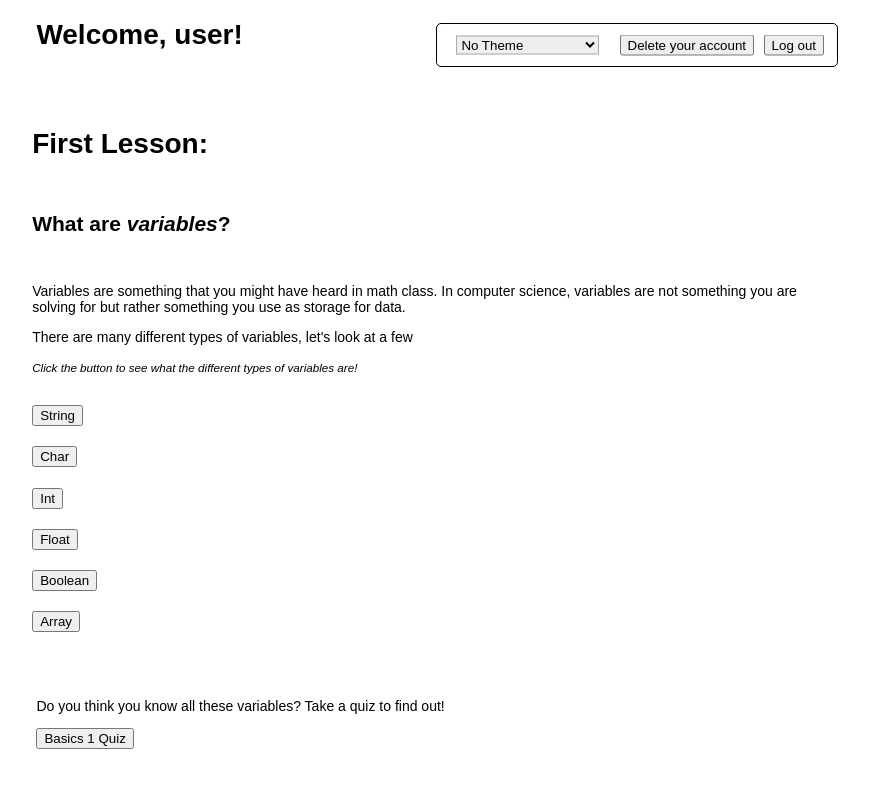
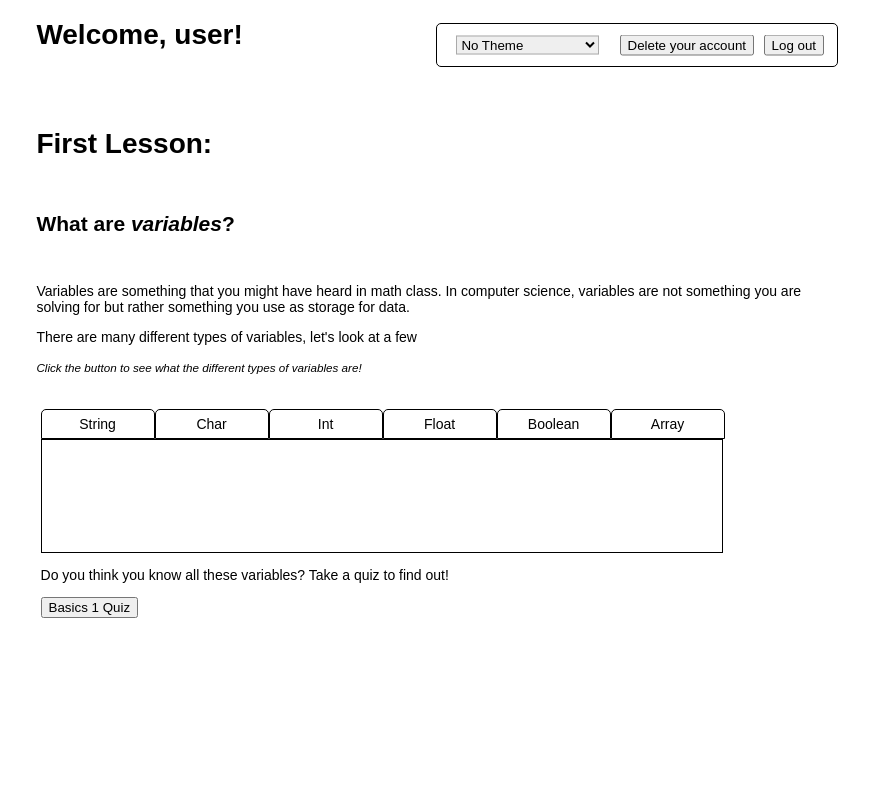
Before and after one commit to anniezhn/CSC210, a plain HTML site: page homepage.html in a window 1280 px wide. Both pictures are taken after a click on the button "Basics 1". Shown: the whole page, without its empty margins (212-1081 px from the left). Drawn offline with nearby package versions, Linux system fonts and the light colour scheme.

Commit message:
Definitions Redesign
Updated the HTML/CSS to redesign the definitions to work as a tabbed
box. Changed $().one handlers to $().on so one can toggle between
definitions and the quiz.

```diff
--- a/basics1.html
+++ b/basics1.html
@@ -1,92 +1,5 @@
-<!--
-<!DOCTYPE html>
-<html>
-  <head>
-    <title>TAJ: Basics 1 </title>
-    <meta charset="utf-8"/>
-    <link href="css/taj.css" rel="stylesheet" type="text/css" />
-    <script src="//code.jquery.com/jquery-1.11.1.min.js"></script>
-    <script src="js/taj.js"></script>
-<body>
--->
-
-<script type="text/javascript">
-$(document).ready(function($) {
-$("#getStringDef").one('click', function() {
-    $.ajax({
-       url: "cgi-bin/basics1/basics1-string.py",
-       type: "GET",
-       dataType: "text",
-           cache: false,
-       success: function(dat) {
-         console.log(dat);
-         $("#string").append('<p>' + dat + '</p>');
-       },
-    });
-  });
-$("#getCharDef").one('click', function() {
-    $.ajax({
-       url: "cgi-bin/basics1/basics1-char.py",
-       type: "GET",
-       dataType: "text",
-           cache: false,
-       success: function(dat) {
-         console.log(dat);
-         $("#char").append('<p>' + dat + '</p>');
-       },
-    });
-  });
-$("#getIntDef").one('click', function() {
-    $.ajax({
-       url: "cgi-bin/basics1/basics1-int.py",
-       type: "GET",
-       dataType: "text",
-           cache: false,
-       success: function(dat) {
-         console.log(dat);
-         $("#int").append('<p>' + dat + '</p>');
-       },
-    });
-  });
-$("#getFloatDef").one('click', function() {
-    $.ajax({
-       url: "cgi-bin/basics1/basics1-float.py",
-       type: "GET",
-       dataType: "text",
-           cache: false,
-       success: function(dat) {
-         console.log(dat);
-         $("#float").append('<p>' + dat + '</p>');
-       },
-    });
-  });
-$("#getBoolDef").one('click', function() {
-    $.ajax({
-       url: "cgi-bin/basics1/basics1-bool.py",
-       type: "GET",
-       dataType: "text",
-           cache: false,
-       success: function(dat) {
-         console.log(dat);
-         $("#bool").append('<p>' + dat + '</p>');
-       },
-    });
-  });
-$("#getArrayDef").one('click', function() {
-    $.ajax({
-       url: "cgi-bin/basics1/basics1-array.py",
-       type: "GET",
-       dataType: "text",
-           cache: false,
-       success: function(dat) {
-         console.log(dat);
-         $("#array").append('<p>' + dat + '</p>');
-       },
-    });
-  });
-});
-</script>
-  <div class="mainContent">
+<script src="js/basics1.js" type="text/javascript"></script>
+  <div>
 	<h1>First Lesson: </h1></br>
 	<h2>What are <i>variables</i>?</h2></br>
 
@@ -96,32 +9,31 @@ $("#getArrayDef").one('click', function() {
 	<p><small><i>Click the button to see what the different types of variables are! </i></small></p>
 </br>
 
-	<button id="getStringDef">String</button>
-	<div id="string"> </div>
-	</br>
-	<button id="getCharDef">Char</button>
-	<div id="char"> </div>
-	</br>
-	<button id="getIntDef">Int</button>
-	<div id="int"> </div>
-        </br>
-	<button id="getFloatDef">Float</button>
-	<div id="float"> </div>
-        </br>
-	<button id="getBoolDef">Boolean</button>
-	<div id="bool"> </div>
-	</br>
-	<button id="getArrayDef">Array</button>
-	<div id="array"> </div>
-	</br>
-	</br>
-	</br>
-	<div id="dynamic">
+<div class="defsContainer">
+    <div id="getStringDef" class="defTab">
+        String
+    </div>
+    <div id="getCharDef" class="defTab">
+        Char
+    </div>
+    <div id="getIntDef" class="defTab">
+        Int
+    </div>
+    <div id="getFloatDef" class="defTab">
+        Float
+    </div>
+    <div id="getBoolDef" class="defTab">
+        Boolean
+    </div>
+    <div id="getArrayDef" class="defTab">
+        Array
+    </div>
+    <div class="definition">
+
+    </div>
+</div>
+	<div>
 	  <p>Do you think you know all these variables? Take a quiz to find out!</p>
 	  <input type="button" id="basics1-quiz" value="Basics 1 Quiz">
         </div>
   </div>
-<!--
-</body>
-</html>
--->
--- a/css/inverse.css
+++ b/css/inverse.css
@@ -3,7 +3,7 @@ body {
   color: #fff;
   font-family: Arial, Verdana, Sans-Serif;
 }
-.nav {
+.nav, .defTab, .definition {
   border-color: #fff;
 }
 
--- a/css/monoAmber.css
+++ b/css/monoAmber.css
@@ -4,6 +4,6 @@ body {
   font-family: "Courier New", Courier, monospace;
 }
 
-.nav {
+.nav, .defTab, .definition {
   border-color: #e6e600;
 }
--- a/css/monoGreen.css
+++ b/css/monoGreen.css
@@ -4,6 +4,6 @@ body {
   font-family: "Courier New", Courier, monospace;
 }
 
-.nav {
+.nav, .defTab, .definition {
   border-color: #0f0;
 }
--- a/css/taj.css
+++ b/css/taj.css
@@ -104,6 +104,32 @@ input[type='submit'] {
     margin: 0;
 }
 
+/* basics1 */
+.defContainer {
+    position: relative;
+}
+
+.defTab {
+    width: 8em;
+    height: 2em;
+    margin: 0;
+    float: left;
+    border: 1px solid black;
+    border-radius: 5px 5px 0 0;
+    text-align: center;
+    line-height: 2em;
+    cursor: pointer;
+}
+
+.definition {
+    width: 47.6em;
+    height: 7em;
+    margin: 0;
+    padding: 0.5em;
+    clear: both;
+    border: 1px solid black;
+}
+
 /* text styles */
 .b {
   font-weight: bold;
--- a/js/basics1-quiz.js
+++ b/js/basics1-quiz.js
@@ -119,4 +119,4 @@ $('.answers li input').click(function() {
 
 
 
-})
+});
--- /dev/null
+++ b/js/basics1.js
@@ -0,0 +1,74 @@
+$(document).ready(function($) {
+$("#getStringDef").one('click', function() {
+    $.ajax({
+       url: "cgi-bin/basics1/basics1-string.py",
+       type: "GET",
+       dataType: "text",
+           cache: false,
+       success: function(dat) {
+         console.log(dat);
+         $(".definition").html('<p>' + dat + '</p>');
+       },
+    });
+  });
+$("#getCharDef").one('click', function() {
+    $.ajax({
+       url: "cgi-bin/basics1/basics1-char.py",
+       type: "GET",
+       dataType: "text",
+           cache: false,
+       success: function(dat) {
+         console.log(dat);
+         $(".definition").html('<p>' + dat + '</p>');
+       },
+    });
+  });
+$("#getIntDef").one('click', function() {
+    $.ajax({
+       url: "cgi-bin/basics1/basics1-int.py",
+       type: "GET",
+       dataType: "text",
+           cache: false,
+       success: function(dat) {
+         console.log(dat);
+         $(".definition").html('<p>' + dat + '</p>');
+       },
+    });
+  });
+$("#getFloatDef").one('click', function() {
+    $.ajax({
+       url: "cgi-bin/basics1/basics1-float.py",
+       type: "GET",
+       dataType: "text",
+           cache: false,
+       success: function(dat) {
+         console.log(dat);
+         $(".definition").html('<p>' + dat + '</p>');
+       },
+    });
+  });
+$("#getBoolDef").one('click', function() {
+    $.ajax({
+       url: "cgi-bin/basics1/basics1-bool.py",
+       type: "GET",
+       dataType: "text",
+           cache: false,
+       success: function(dat) {
+         console.log(dat);
+         $(".definition").html('<p>' + dat + '</p>');
+       },
+    });
+  });
+$("#getArrayDef").one('click', function() {
+    $.ajax({
+       url: "cgi-bin/basics1/basics1-array.py",
+       type: "GET",
+       dataType: "text",
+           cache: false,
+       success: function(dat) {
+         console.log(dat);
+         $(".definition").html('<p>' + dat + '</p>');
+       },
+    });
+  });
+});
--- a/js/loginCheck.js
+++ b/js/loginCheck.js
@@ -1,6 +1,6 @@
 (function () {
     jQuery.ajax({
-        url: "http://tnichols.rochestercs.org/cgi-bin/loginCheck.py",
+        url: "cgi-bin/loginCheck.py",
         method: "GET",
         async: false,
         dataType: "text",
--- a/js/taj.js
+++ b/js/taj.js
@@ -10,7 +10,7 @@ jQuery(document).ready(function ($) {
     $("#themeLink").attr("href", localStorage.getItem("themePath"));
     $("#themeChoice").val(localStorage.getItem("themeName"));
 
-    $("#dynamic").one("click", "#basics1", function () {
+    $("#dynamic").on("click", "#basics1", function () {
         $.ajax({
           url: "basics1.html",
           type: "GET",
@@ -21,7 +21,7 @@ jQuery(document).ready(function ($) {
           }
         });
     });
-    $("#dynamic").one("click", "#basics1-quiz", function () {
+    $("#dynamic").on("click", "#basics1-quiz", function () {
         $.ajax({
           url: "basics1-quiz.html",
           type: "GET",
```
Also changed, not shown: basics1-quiz.html (+2 -18 lines).
